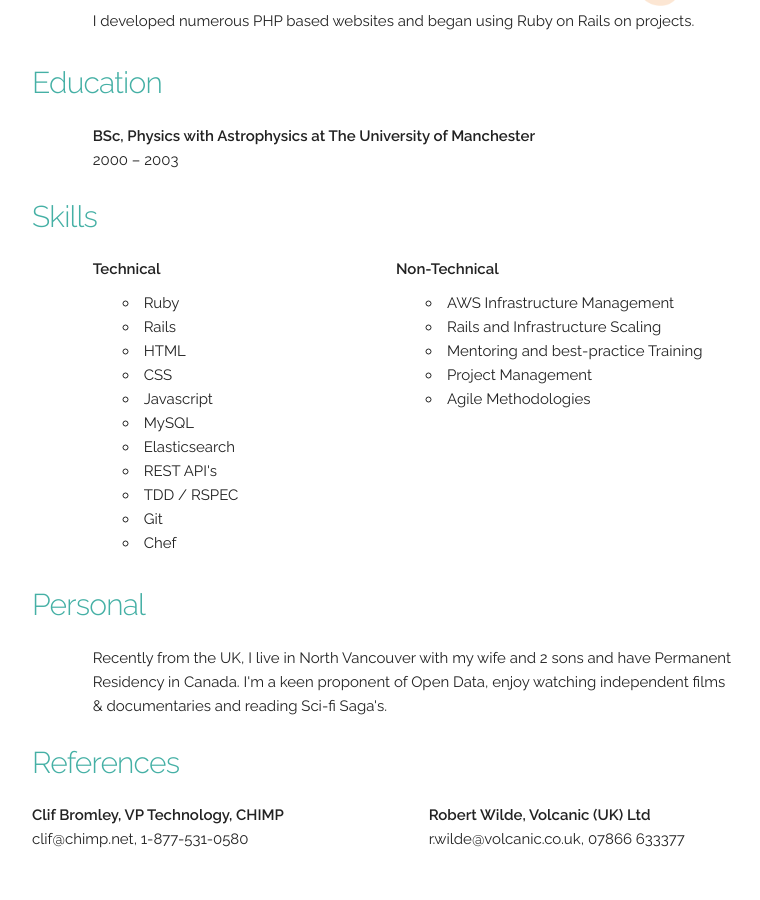
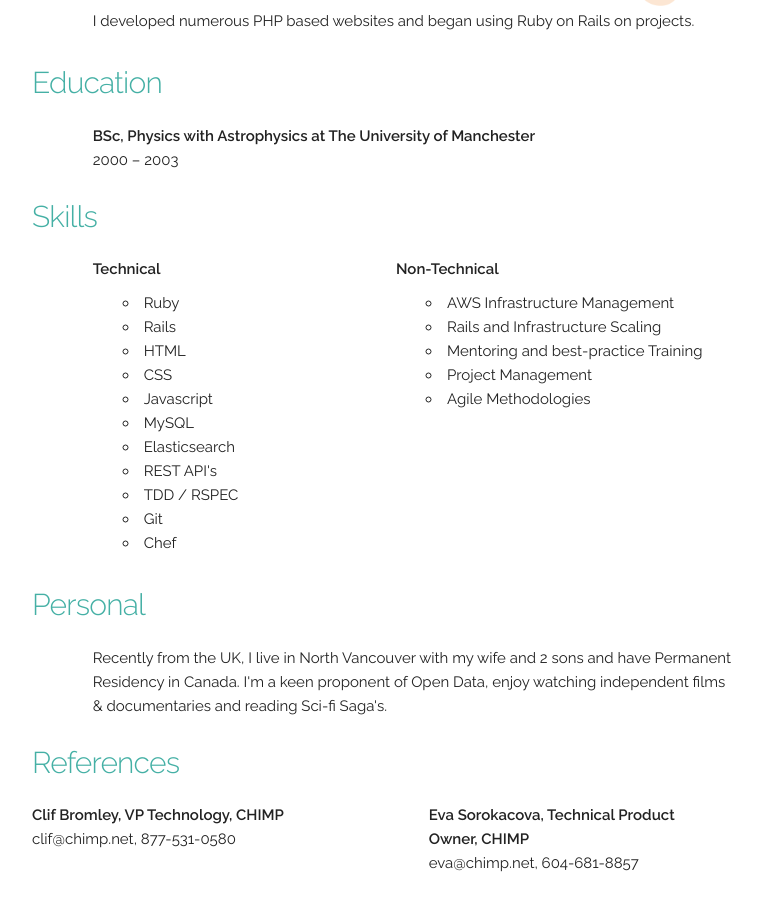
Before and after one commit to bobop/bobop.github.io, a Jekyll site: the page built from index.html, in a window 1280 px wide and 900 px high, scrolled down 2382 px. Shown: the whole window, without its empty margins (258-1018 px from the left). Built offline with Jekyll 4.4.1, drawn with Linux system fonts in a browser that asks for light colours; comment, search, counter and statistics services are not loaded; before the commit the page ends 3258 px from its top, so only the background shows below that.

Commit message:
Add Eva as Reference

```diff
--- a/index.html
+++ b/index.html
@@ -234,14 +234,14 @@ title: Ben Gibbs | CTO, Ruby Developer
     <p>
       <strong>Clif Bromley, VP Technology, CHIMP</strong>
       <br>
-      clif@chimp.net, 1-877-531-0580
+      clif@chimp.net, 877-531-0580
     </p>
   </div>
   <div class="five offset-by-one columns">
     <p>
-      <strong>Robert Wilde, Volcanic (UK) Ltd</strong>
+      <strong>Eva Sorokacova, Technical Product Owner, CHIMP</strong>
       <br>
-      r.wilde@volcanic.co.uk, 07866 633377
+      eva@chimp.net, 604-681-8857
     </p>
   </div>
 </div>
```
